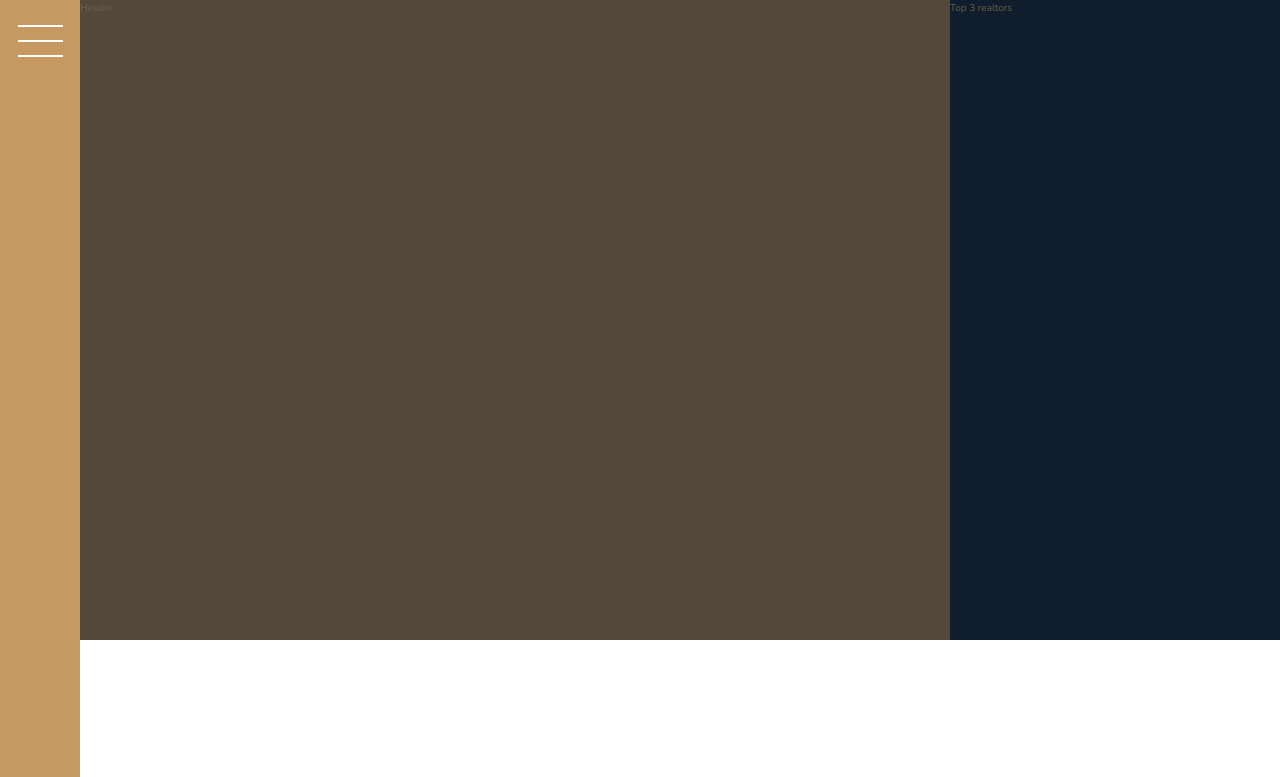
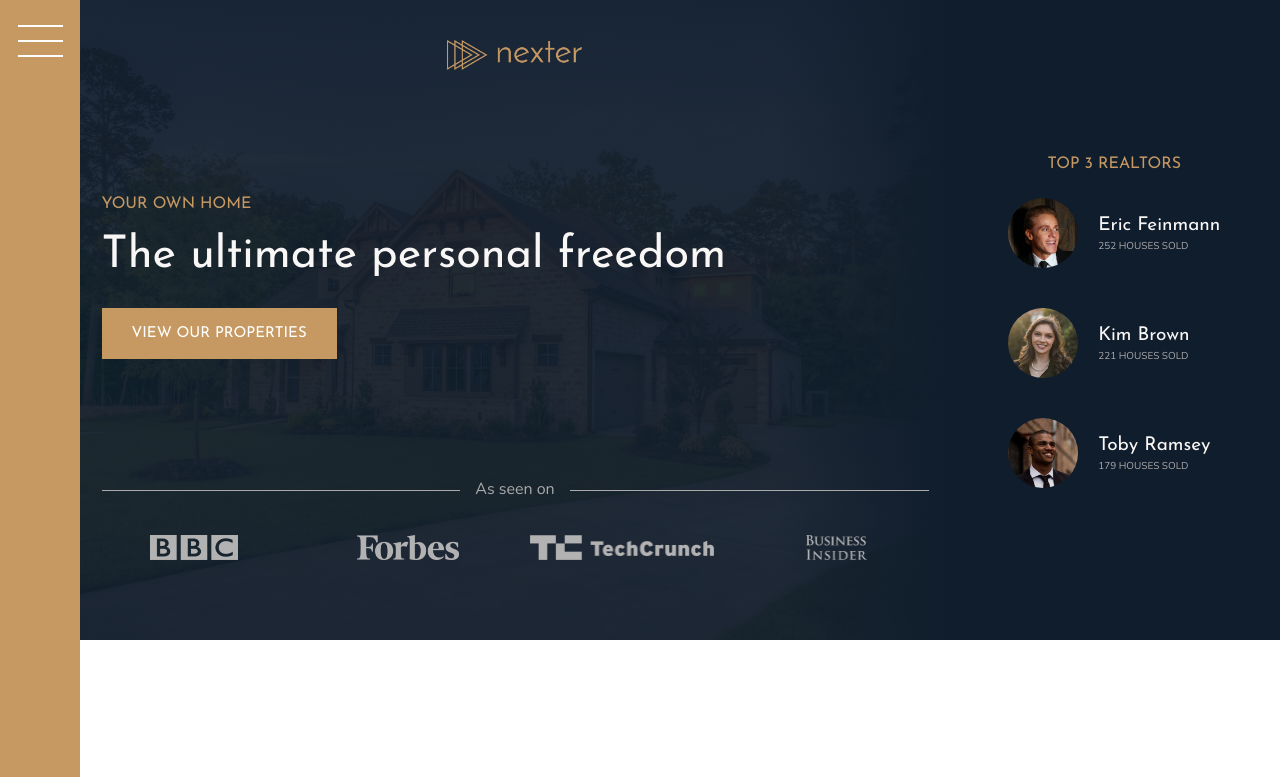
Before and after one commit to bagdenius/Nexter-sass, a website: page index.html in a window 1280 px wide. Shown: the top 777 px of the page. Drawn offline with nearby package versions, Linux system fonts and the light colour scheme.

Commit message:
build the header and realtors section

```diff
--- a/index.html
+++ b/index.html
@@ -18,8 +18,39 @@
     <div class="sidebar">
       <button class="nav-btn"></button>
     </div>
-    <header class="header">Header</header>
-    <div class="realtors">Top 3 realtors</div>
+    <header class="header">
+      <img src="./img/logo.png" alt="nexter logo" class="header__logo" />
+      <h3 class="heading-3">Your own home</h3>
+      <h1 class="heading-1">The ultimate personal freedom</h1>
+      <button class="btn header__btn">View our properties</button>
+      <div class="header__seenon-text">As seen on</div>
+      <div class="header__seenon-logos">
+        <img src="./img/logo-bbc.png" alt="Seen on BBC logo" />
+        <img src="./img/logo-forbes.png" alt="Seen on Forbes logo" />
+        <img src="./img/logo-techcrunch.png" alt="Seen on TechCrunch logo" />
+        <img src="./img/logo-bi.png" alt="Seen on Business Insider logo" />
+      </div>
+    </header>
+    <div class="realtors">
+      <h3 class="heading-3">Top 3 realtors</h3>
+      <div class="realtors__list">
+        <img src="./img/realtor-1.jpeg" alt="Realtor 1" class="realtors__img" />
+        <div class="realtor__details">
+          <h4 class="heading-4 heading-4--light">Eric Feinmann</h4>
+          <p class="realtors__sold">252 houses sold</p>
+        </div>
+        <img src="./img/realtor-2.jpeg" alt="Realtor 2" class="realtors__img" />
+        <div class="realtor__details">
+          <h4 class="heading-4 heading-4--light">Kim Brown</h4>
+          <p class="realtors__sold">221 houses sold</p>
+        </div>
+        <img src="./img/realtor-3.jpeg" alt="Realtor 3" class="realtors__img" />
+        <div class="realtor__details">
+          <h4 class="heading-4 heading-4--light">Toby Ramsey</h4>
+          <p class="realtors__sold">179 houses sold</p>
+        </div>
+      </div>
+    </div>
     <section class="features">
       <div class="feature">
         <svg class="feature__icon">
--- a/sass/_header.scss
+++ b/sass/_header.scss
@@ -1,6 +1,58 @@
 @use './base' as *;
 
 .header {
-  background-color: $color-grey-dark-1;
   grid-column: full-start / col-end 6;
+  display: grid;
+  grid-template-rows: 1fr min-content 6rem 1fr 6rem;
+  grid-template-columns: max-content;
+  row-gap: 1.5rem;
+  justify-content: center;
+  padding: 4rem 8rem 8rem 8rem;
+  background-image: linear-gradient(
+      to right,
+      rgba($color-secondary, 0.93) 80%,
+      rgba($color-secondary, 1)
+    ),
+    url(../img/hero.jpeg);
+  background-size: cover;
+  background-position: center;
+
+  &__logo {
+    justify-self: center;
+    height: 3rem;
+  }
+
+  &__btn {
+    justify-self: start;
+    align-self: start;
+  }
+
+  &__seenon-text {
+    display: grid;
+    grid-template-columns: 1fr max-content 1fr;
+    align-items: center;
+    column-gap: 1.5rem;
+    font-size: 1.6rem;
+    color: $color-grey-light-2;
+
+    &::before,
+    &::after {
+      display: block;
+      content: '';
+      height: 1px;
+      background-color: currentColor;
+    }
+  }
+
+  &__seenon-logos {
+    display: grid;
+    grid-template-columns: repeat(4, 1fr);
+    column-gap: 3rem;
+    justify-items: center;
+
+    img {
+      height: 2.5rem;
+      filter: brightness(70%);
+    }
+  }
 }
--- a/sass/_realtors.scss
+++ b/sass/_realtors.scss
@@ -1,6 +1,31 @@
 @use './base' as *;
 
 .realtors {
+  grid-column: col-start 7 / full-end;
   background-color: $color-secondary;
-  grid-column: col-start 7 / full-end;
+  display: grid;
+  justify-items: center;
+  place-content: center;
+  row-gap: 2rem;
+  padding: 3rem;
+  margin-left: -1.5px; // header background overlapping crutch fix
+
+  &__list {
+    display: grid;
+    grid-template-columns: min-content max-content;
+    gap: 5dvh 2rem;
+    align-items: center;
+  }
+
+  &__img {
+    display: block;
+    width: 7rem;
+    border-radius: 50%;
+  }
+
+  &__sold {
+    margin-top: -3px;
+    text-transform: uppercase;
+    color: $color-grey-light-2;
+  }
 }
--- a/sass/_typography.scss
+++ b/sass/_typography.scss
@@ -7,6 +7,9 @@
 
 .heading-1 {
   @extend %heading;
+  font-size: 4.5rem;
+  color: $color-grey-light-1;
+  line-height: 1;
 }
 
 .heading-2 {
```
Also changed, not shown: css/main.css.
